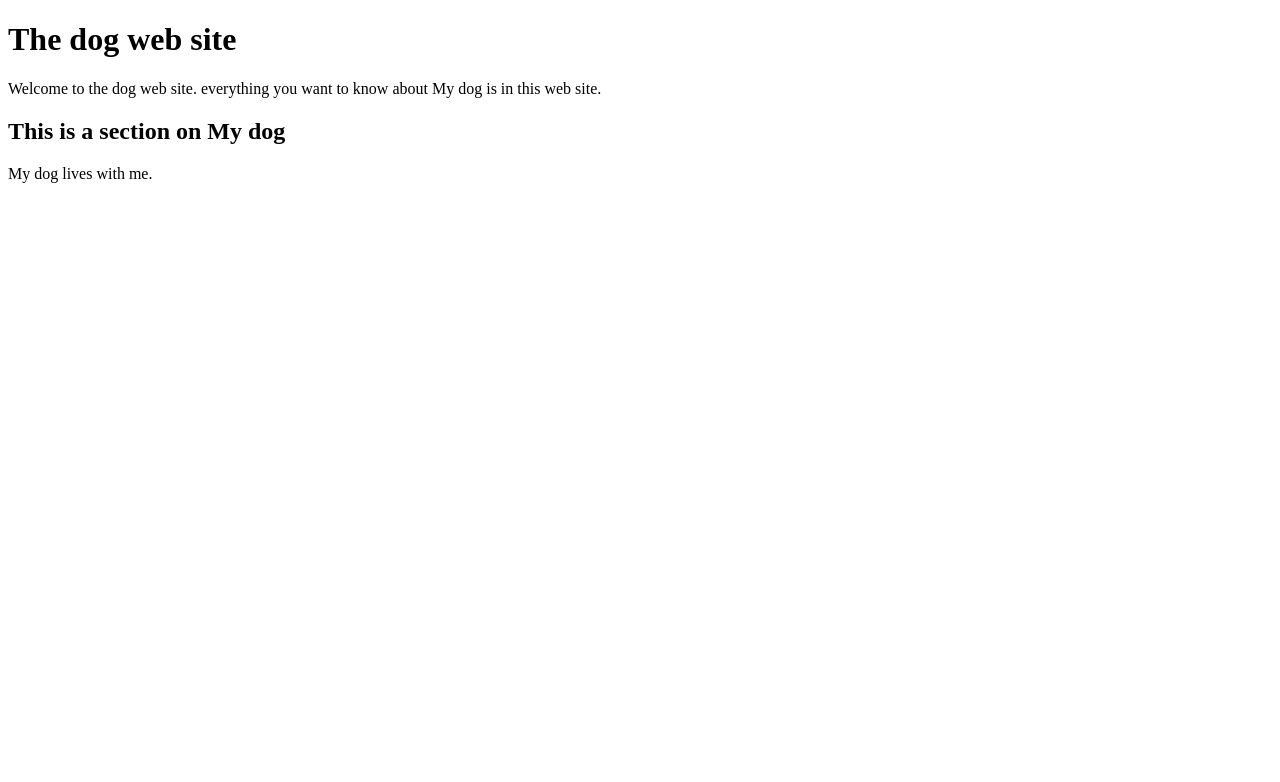
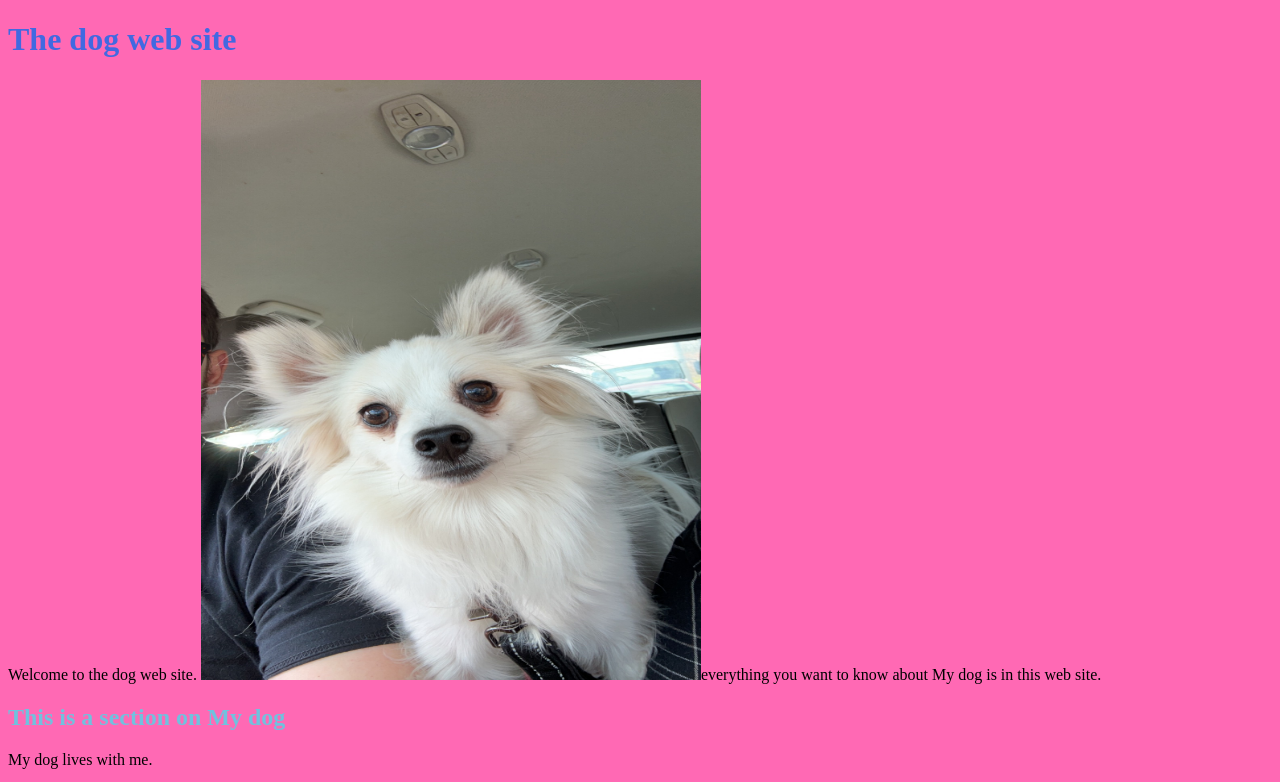
Before and after one commit to RochaGME29/Allboutmydog, a plain HTML site: page index.html in a window 1280 px wide. Shown: the top 782 px of the page. Drawn offline with Linux system fonts and the light colour scheme.

Commit message:
Add files via upload

```diff
--- a/index.html
+++ b/index.html
@@ -5,38 +5,14 @@
     <head>
 
     <title> My web page </title>
-
+    <link rel="stylesheet" href="style.css">
     </head>
 
 <body>
-
     <h1> The dog web site </h1>
-
-<p> Welcome to the dog web site. everything you want to know about
+    <p> Welcome to the dog web site. <img src="dog.JPG" alt="casper" width="500" height="600">everything you want to know about
     My dog is in this web site.   </p>
-
-<h2> This is a section on My dog </h2>
-
+    <h2> This is a section on My dog  </h2>
     <p> My dog lives with me.   </p>
-
+    <img src="casper.jpg" alt="casper" width="500" height="600">
 </body>
-
-
-
-
-
-
-
-
-
-
-
-
-
-
-
-
-
-
-
-</html>
--- /dev/null
+++ b/style.css
@@ -0,0 +1,15 @@
+h1{
+    color:royalblue;
+    text-align: left;
+}
+
+h2{
+    color:rgb(113, 193, 222);
+    text-align: left;
+}
+
+body {
+
+    background-color:hotpink
+
+}
```
Also changed, not shown: casper.jpg (added), dog.JPG (added). Lines whose indentation alone changed are shown as unchanged.
